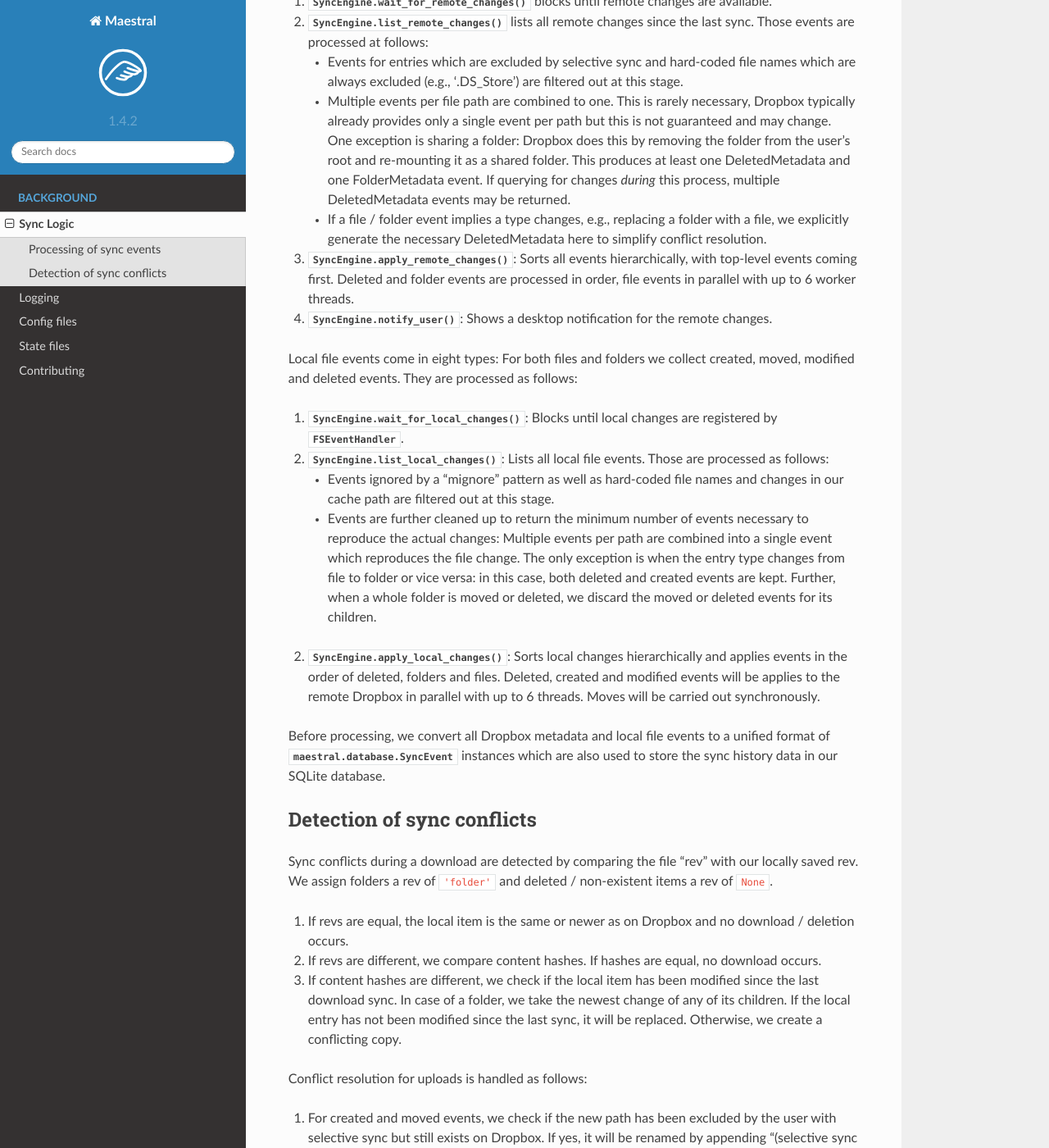
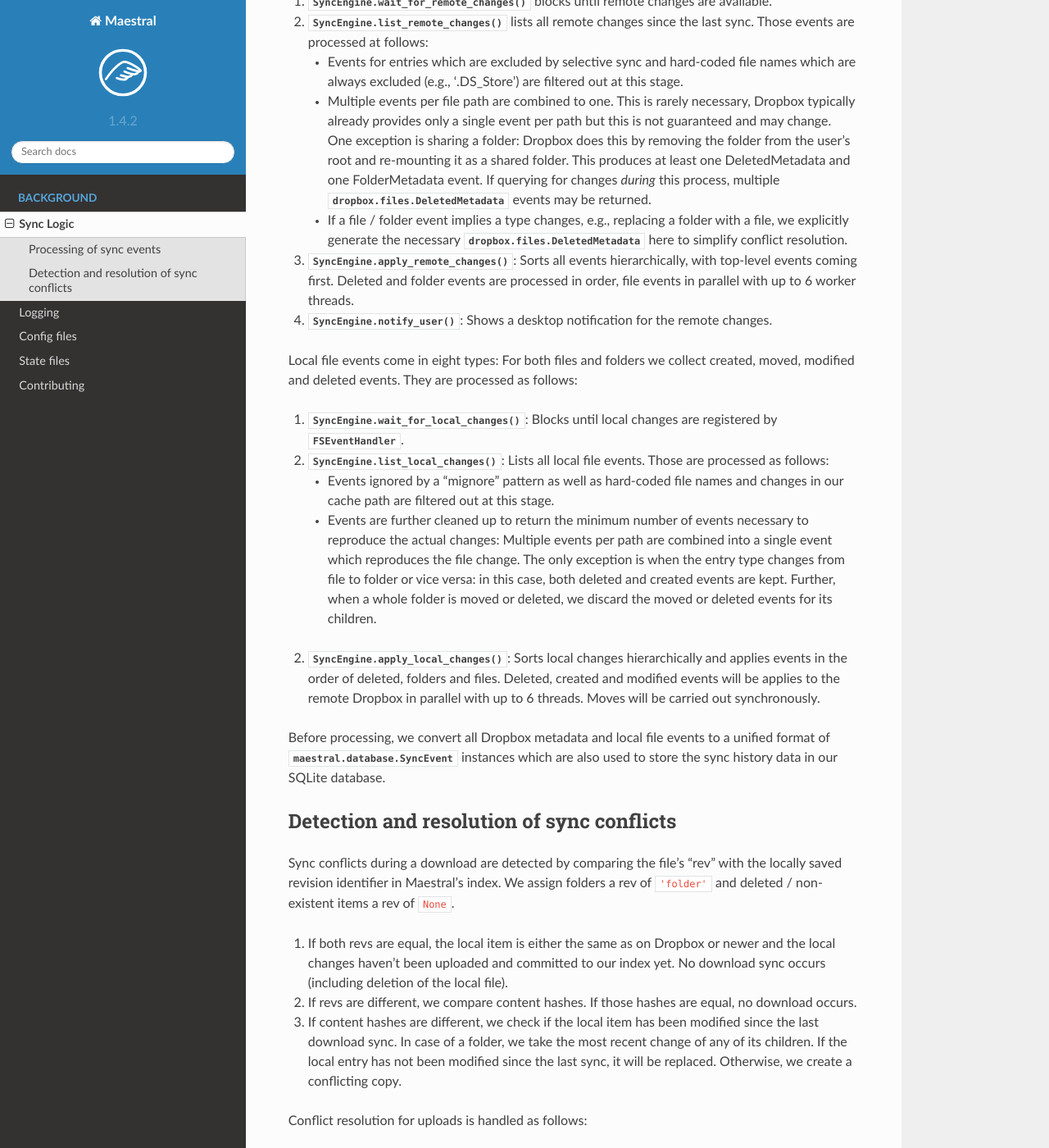
Before and after one commit to samschott/maestral, a Sphinx documentation site: the page built from docs/background/sync_logic.rst, in a window 1280 px wide and 1400 px high, scrolled down 566 px. Shown: the whole window at 82% size. Built offline with Sphinx 7.4.7 and the Read the Docs theme 2.0.0, drawn with Linux system fonts in a browser that asks for light colours; pages that are not in the unit, such as notebooks, are missing from menus.

Commit message:
[docs] updates for v1.4.0

```diff
--- a/docs/background/config_files.rst
+++ b/docs/background/config_files.rst
@@ -33,12 +33,12 @@ made to one of the options through the ``maestral.config`` module.
 
     # Unique Dropbox account ID. The account's email
     # address may change and is therefore not stored here.
-    account_id = dbid:AABP7CC5bpYd8cGHqIColDFrMoc9SdhACA4
+    account_id = dbid:AABP7CC5bpYd8ghjIColDFrMoc9SdhACA4
 
     [app]
 
     # Level for desktop notifications:
-    # 15 = FILECHAANGE
+    # 15 = FILECHANGE
     # 30 = SYNCISSUE
     # 40 = ERROR
     # 100 = NONE
--- a/docs/background/sync_logic.rst
+++ b/docs/background/sync_logic.rst
@@ -32,11 +32,11 @@ Maestral processes remote events as follows:
      guaranteed and may change. One exception is sharing a folder: Dropbox does this
      by removing the folder from the user's root and re-mounting it as a shared
      folder. This produces at least one DeletedMetadata and one FolderMetadata event.
-     If querying for changes *during* this process, multiple DeletedMetadata events
-     may be returned.
+     If querying for changes *during* this process, multiple
+     :class:`dropbox.files.DeletedMetadata` events may be returned.
    * If a file / folder event implies a type changes, e.g., replacing a folder with a
-     file, we explicitly generate the necessary DeletedMetadata here to simplify
-     conflict resolution.
+     file, we explicitly generate the necessary :class:`dropbox.files.DeletedMetadata`
+     here to simplify conflict resolution.
 
 3) :meth:`SyncEngine.apply_remote_changes`: Sorts all events hierarchically, with
    top-level events coming first. Deleted and folder events are processed in order,
@@ -72,21 +72,22 @@ Before processing, we convert all Dropbox metadata and local file events to a un
 format of :class:`maestral.database.SyncEvent` instances which are also used to store
 the sync history data in our SQLite database.
 
-Detection of sync conflicts
-***************************
+Detection and resolution of sync conflicts
+******************************************
 
-Sync conflicts during a download are detected by comparing the file "rev" with our
-locally saved rev. We assign folders a rev of ``'folder'`` and deleted / non-existent
-items a rev of ``None``.
+Sync conflicts during a download are detected by comparing the file's "rev" with the
+locally saved revision identifier in Maestral's index. We assign folders a rev of
+``'folder'`` and deleted / non-existent items a rev of ``None``.
 
-#. If revs are equal, the local item is the same or newer as on Dropbox and no download
-   / deletion occurs.
-#. If revs are different, we compare content hashes. If hashes are equal, no download
-   occurs.
+#. If both revs are equal, the local item is either the same as on Dropbox or newer and
+   the local changes haven't been uploaded and committed to our index yet. No download
+   sync occurs (including deletion of the local file).
+#. If revs are different, we compare content hashes. If those hashes are equal, no
+   download occurs.
 #. If content hashes are different, we check if the local item has been modified since
-   the last download sync. In case of a folder, we take the newest change of any of its
-   children. If the local entry has not been modified since the last sync, it will be
-   replaced. Otherwise, we create a conflicting copy.
+   the last download sync. In case of a folder, we take the most recent change of any of
+   its children. If the local entry has not been modified since the last sync, it will
+   be replaced. Otherwise, we create a conflicting copy.
 
 Conflict resolution for uploads is handled as follows:
 
```
Also changed, not shown: docs/background/logging.rst (+1 -6 lines).
